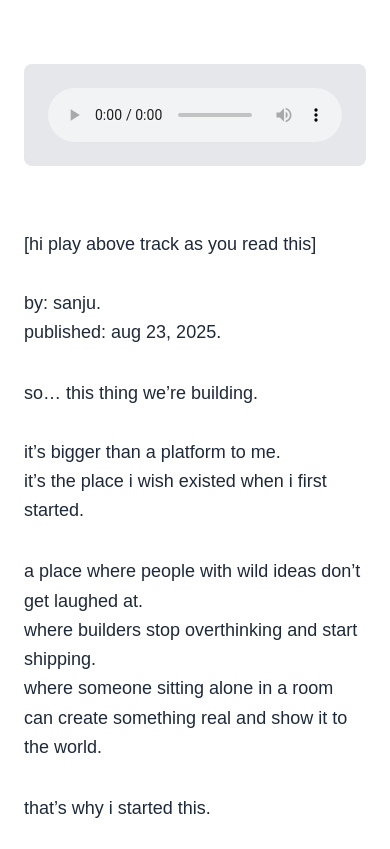
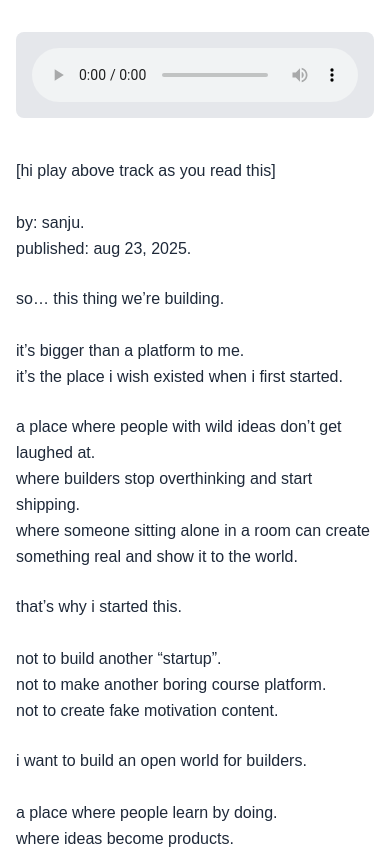
Before and after one commit to MRsanjuedit/buildspace, a Next.js app: page /letter in a window 390 px wide. Shown: the top 849 px of the page. Built offline with nearby package versions, Linux system fonts and the light colour scheme.

Commit message:
responsive #1

```diff
--- a/app/letter/page.tsx
+++ b/app/letter/page.tsx
@@ -32,20 +32,21 @@ export default function LetterPage() {
   }, []);
 
   return (
-    <div className="min-h-screen bg-white">
+    <div className="min-h-screen bg-white w-full">
       {/* Main Content */}
-      <div className="max-w-3xl mx-auto px-6 py-16">
+      <div className="w-full px-4 sm:px-6 lg:px-0 py-8 sm:py-12 lg:py-16">
+        <div className="max-w-2xl lg:max-w-3xl mx-auto">
           {/* Audio Player */}
-        <div className="bg-gray-200 rounded-lg p-6 mb-16 flex items-center gap-6">
+          <div className="bg-gray-200 rounded-lg p-4 sm:p-6 mb-10 sm:mb-16 flex items-center gap-4 sm:gap-6">
             <audio
               src="https://framerusercontent.com/assets/s6Kcvm0lGpVdIimLMjrCJjPgd28.mp3"
               controls
-            className="flex-1"
+              className="w-full flex-1"
             />
           </div>
 
           {/* Letter Content */}
-        <div className="space-y-8 text-lg leading-relaxed text-gray-800 font-medium">
+          <div className="space-y-6 sm:space-y-8 text-base sm:text-lg leading-relaxed text-gray-800 font-medium">
           <p>
             [hi play above track as you read this]
             <br />
@@ -302,9 +303,10 @@ export default function LetterPage() {
           </p>
         </div>
         </div>
+      </div>
 
       {/* Thank You Video Footer */}
-      <div className="w-screen h-screen flex items-center justify-center bg-black">
+      <div className="w-screen aspect-video md:aspect-auto md:h-screen flex items-center justify-center bg-black">
         <video
           src="/ty_viedio.mp4"
           autoPlay
--- a/app/page.tsx
+++ b/app/page.tsx
@@ -39,7 +39,7 @@ export default function Home() {
   }, []);
 
   return (
-    <div className="relative w-screen h-screen bg-black overflow-hidden">
+    <div className="relative w-full min-h-screen bg-black overflow-hidden">
       {/* PostHog Analytics Script */}
       <Script
         id="posthog-script"
@@ -72,13 +72,13 @@ export default function Home() {
       </header>
 
       {/* Hero Section */}
-      <div className="flex w-full h-full">
+      <div className="flex flex-col md:flex-row w-full min-h-screen">
         {/* Left Content */}
-        <div className="w-1/3 h-full flex flex-col justify-end px-16 py-12 border-r border-gray-800/50">
+        <div className="w-full md:w-1/3 flex flex-col justify-end px-6 sm:px-8 md:px-16 py-8 md:py-12 md:border-r border-gray-800/50 order-2 md:order-1">
           <div className="max-w-md">
             {/* Heading */}
             <h1
-              className="text-6xl font-black text-white mb-6 leading-tight lowercase"
+              className="text-4xl sm:text-5xl md:text-6xl font-black text-white mb-4 md:mb-6 leading-tight lowercase"
               style={{ fontFamily: 'Manrope, sans-serif', letterSpacing: '-0.04em' }}
             >
               hi. this was buildspace.
@@ -86,7 +86,7 @@ export default function Home() {
 
             {/* Description */}
             <p
-              className="text-xl text-gray-400/60 mb-8 leading-relaxed"
+              className="text-base sm:text-lg md:text-xl text-gray-400/60 mb-6 md:mb-8 leading-relaxed"
               style={{ fontFamily: 'Manrope, sans-serif', fontWeight: 500 }}
             >
               we were the biggest school in the world for people who wanted to work on their own ideas — ty for the memories. love you.
@@ -97,7 +97,7 @@ export default function Home() {
               {/* Primary Button */}
               <a
                 href="/letter"
-                className="block w-full bg-white text-black font-bold text-center py-4 hover:bg-gray-100 transition-colors duration-200"
+                className="block w-full bg-white text-black font-bold text-center py-3 sm:py-4 text-sm sm:text-base hover:bg-gray-100 transition-colors duration-200"
                 style={{ fontFamily: 'Manrope, sans-serif', fontSize: '20px' }}
               >
                 read final letter
@@ -107,7 +107,7 @@ export default function Home() {
         </div>
 
         {/* Right Video */}
-        <div className="absolute top-0 right-0 w-2/3 h-full flex items-center justify-center p-0">
+        <div className="w-full md:w-2/3 relative min-h-64 md:min-h-screen flex items-center justify-center p-4 md:p-0 order-1 md:order-2">
           <video
             src="https://framerusercontent.com/assets/sRXQsZpCuTpukMUfotGcRUuvg.mp4"
             autoPlay
```
Lines whose indentation alone changed are shown as unchanged.
